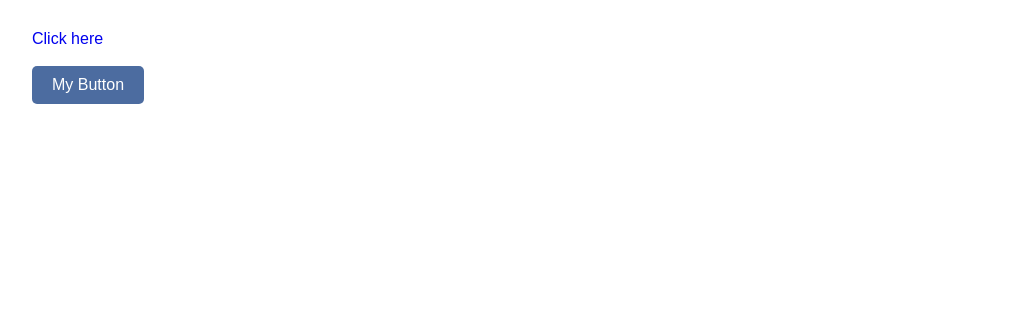
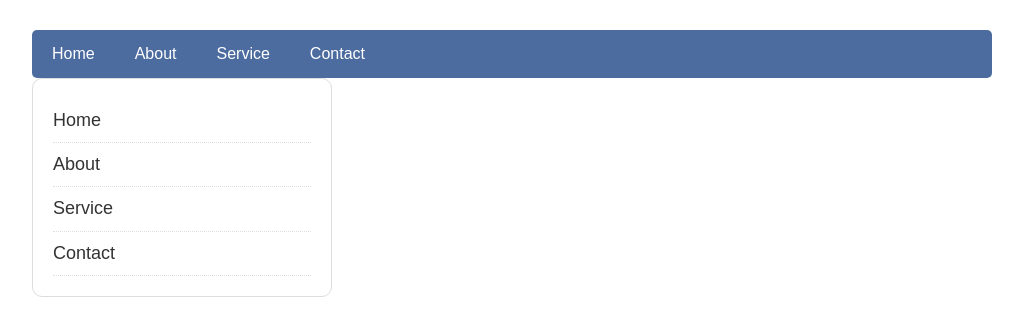
Before and after one commit to shannonjohnstone/modern-html-css-from-the-beginning, a plain HTML site: page 03.sandbox/09.navigation_menu.html in a window 1280 px wide. Shown: the whole page, without its empty margins (128-1151 px from the left). Drawn offline with Linux system fonts and the light colour scheme.

Commit message:
nav, blocks

```diff
--- a/03.sandbox/09.navigation_menu.html
+++ b/03.sandbox/09.navigation_menu.html
@@ -5,7 +5,7 @@
   <meta charset="UTF-8">
   <meta name="viewport" content="width=device-width, initial-scale=1.0">
   <meta http-equiv="X-UA-Compatible" content="ie=edge">
-  <title>Links and Buttons</title>
+  <title>Navigation menu</title>
   <style>
     /* CSS reset */
     * {
@@ -25,43 +25,70 @@
 
     }
 
-    a {
+    .navbar {
+      list-style: none;
+      margin: 0;
+      padding: 0;
+      background: #4c6ca0;
+      border-radius: 5px;
+      overflow: auto;
+    }
+
+    .navbar li {
+      float: left;
+    }
+
+    .navbar li a {
+      display: block;
+      color: #fff;
+      text-decoration: none;
+      padding: 15px 20px;
+    }
+
+    .navbar li a:hover {
+      background-color: #446190;
+      color: #f4f4f4;
+    }
+
+    .side-menu {
+      list-style: none;
+      border: 1px #ddd solid;
+      border-radius: 10px;
+      width: 300px;
+      padding: 20px;
+    }
+
+    .side-menu li {
+      font-size: 18px;
+      line-height: 2.4em;
+      border-bottom: dotted 1px #ddd;
+    }
+
+    .side-menu li a {
+      color: #333;
       text-decoration: none;
     }
 
-    a:hover {
+    .side-menu li a:hover {
       color: coral;
-      text-decoration: underline;
-    }
-
-    a:active {
-      color: red;
-    }
-
-    /* Button styling */
-    .btn {
-      background: #4c6ca0;
-      color: #fff;
-      border: none;
-      font-size: 16px;
-      padding: 10px 20px;
-      border-radius: 5px;
-      cursor: pointer;
-    }
-
-    .btn:hover {
-      color: #f4f4f4;
-      background: #446190;
     }
   </style>
 </head>
 
 <body>
   <div class="container">
-    <a href="#">Click here</a>
-    <br>
-    <br>
-    <button class="btn">My Button</button>
+    <ul class="navbar">
+      <li><a href="#">Home</a></li>
+      <li><a href="#">About</a></li>
+      <li><a href="#">Service</a></li>
+      <li><a href="#">Contact</a></li>
+    </ul>
+    <ul class="side-menu">
+      <li><a href="#">Home</a></li>
+      <li><a href="#">About</a></li>
+      <li><a href="#">Service</a></li>
+      <li><a href="#">Contact</a></li>
+    </ul>
   </div>
 </body>
 
```
Also changed, not shown: 03.sandbox/10.block.html (added, +83 -0 lines).
